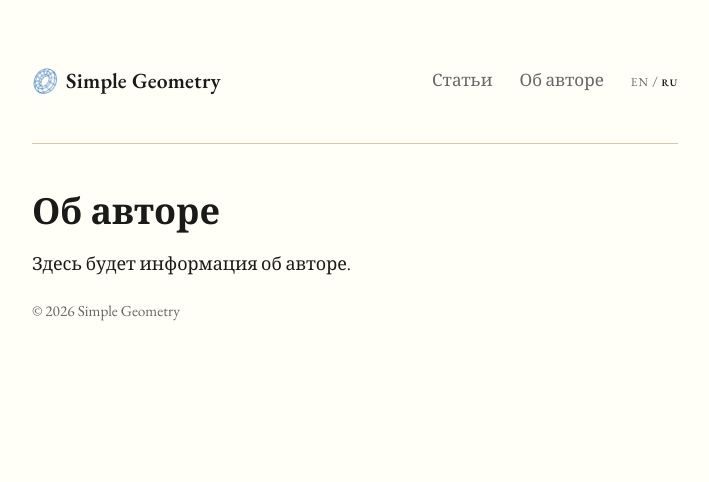
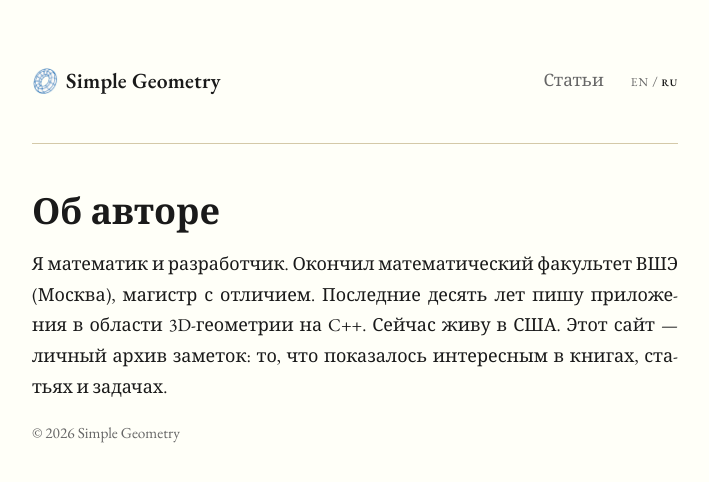
Before and after one commit to akulinich/Simple_Geometry, an Astro site: page /Simple_Geometry/ru/about in a window 1280 px wide. Shown: the whole page, without its empty margins (285-994 px from the left). Built offline with nearby package versions, Linux system fonts and the light colour scheme; Astro itself is replaced by a stand-in of ours.

Commit message:
update about

```diff
--- a/src/components/Header.astro
+++ b/src/components/Header.astro
@@ -19,7 +19,6 @@ const base = import.meta.env.BASE_URL;
     Simple Geometry
   </a>
   <a href={`${base}/${lang}/articles/`}>{t('nav.articles')}</a>
-  <a href={`${base}/${lang}/about/`}>{t('nav.about')}</a>
   <div class="lang-switcher">
     {lang === 'en'
       ? <span class="lang-active">en</span>
--- a/src/i18n/ui.ts
+++ b/src/i18n/ui.ts
@@ -3,7 +3,7 @@ export const ui = {
     'nav.articles': 'Articles',
     'nav.about': 'About',
     'home.latest': 'Recent articles',
-    'home.intro': 'Hi. My name is Sasha. I work on software related to geometry, and in my free time I read books and articles on mathematics and algorithms. This site is my personal collection of notes and ideas that I found interesting.',
+    'home.intro': 'Hi. My name is Sasha. I am a mathematician by training and have spent the last 10+ years developing geometry software. In my free time I read books and articles on mathematics and algorithms. This site is my personal collection of notes and ideas that I found interesting.',
     'articles.heading': 'Articles',
     'meta.description': 'Notes on geometry',
     'article.date': 'en-US',
@@ -13,7 +13,7 @@ export const ui = {
     'nav.articles': 'Статьи',
     'nav.about': 'Об авторе',
     'home.latest': 'Последние статьи',
-    'home.intro': 'Привет. Меня зовут Саша. Я занимаюсь разработкой программ, связанных с геометрией. В свободное время читаю книги и статьи по математике и алгоритмам. Этот сайт — мой личный сборник заметок и идей, которые показались мне интересными.',
+    'home.intro': 'Привет. Меня зовут Саша. Я занимаюсь разработкой программ, связанных с геометрией, уже более 10 лет. Математик по образованию. В свободное время читаю книги и статьи по математике и алгоритмам. Этот сайт — мой личный сборник заметок и идей, которые показались мне интересными.',
     'articles.heading': 'Статьи',
     'meta.description': 'Заметки о геометрии',
     'article.date': 'ru-RU',
--- a/src/pages/ru/about.astro
+++ b/src/pages/ru/about.astro
@@ -6,6 +6,13 @@ const base = import.meta.env.BASE_URL;
 <BaseLayout title="Об авторе" lang="ru" otherLangUrl={`${base}/en/about/`}>
   <article>
     <h1>Об авторе</h1>
-    <p>Здесь будет информация об авторе.</p>
+    <p>
+Я математик и разработчик. Окончил математический факультет ВШЭ (Москва),
+магистр с отличием. Последние десять лет пишу приложения в области 3D-геометрии
+на C++. Сейчас живу в США.
+
+Этот сайт — личный архив заметок: то, что показалось интересным в книгах,
+статьях и задачах.
+</p>
   </article>
 </BaseLayout>
```
